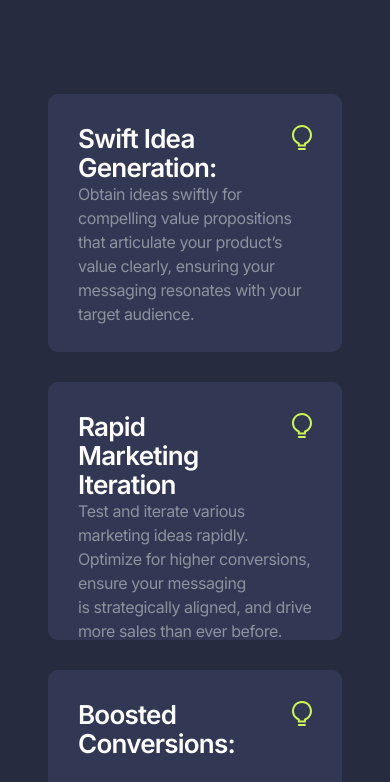
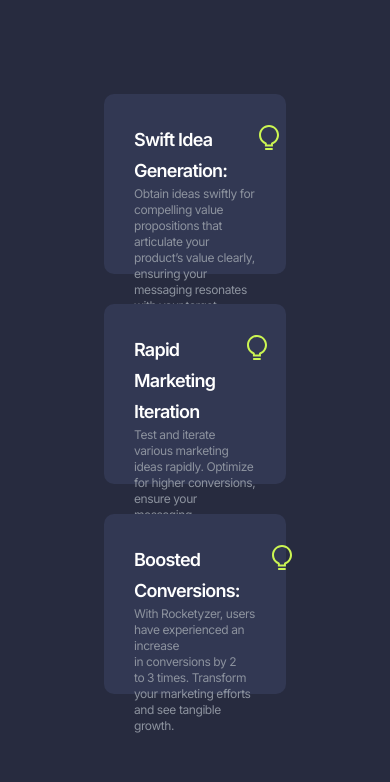
Before and after one commit to emdes12/max-with-vue, a Vue app: page / in a window 390 px wide. Shown: the part 821-1603 px from the top of the page. Built offline with nearby package versions, Linux system fonts and the light colour scheme.

Commit message:
fix: artboard mobile view

```diff
--- a/src/components/cards/ArtBoardCard.vue
+++ b/src/components/cards/ArtBoardCard.vue
@@ -72,4 +72,21 @@ h3 {
   text-decoration-skip-ink: none;
   color: var(--vt-white);
 }
+
+@media (max-width: 850px) {
+  h3 {
+    font-size: 18px;
+    line-height: 31px
+  }
+
+  span, p {
+    font-size: 12px;
+    line-height: 16px;
+  }
+
+  .card {
+    width: 182px;
+    height: 180px;
+  }
+}
 </style>
```
